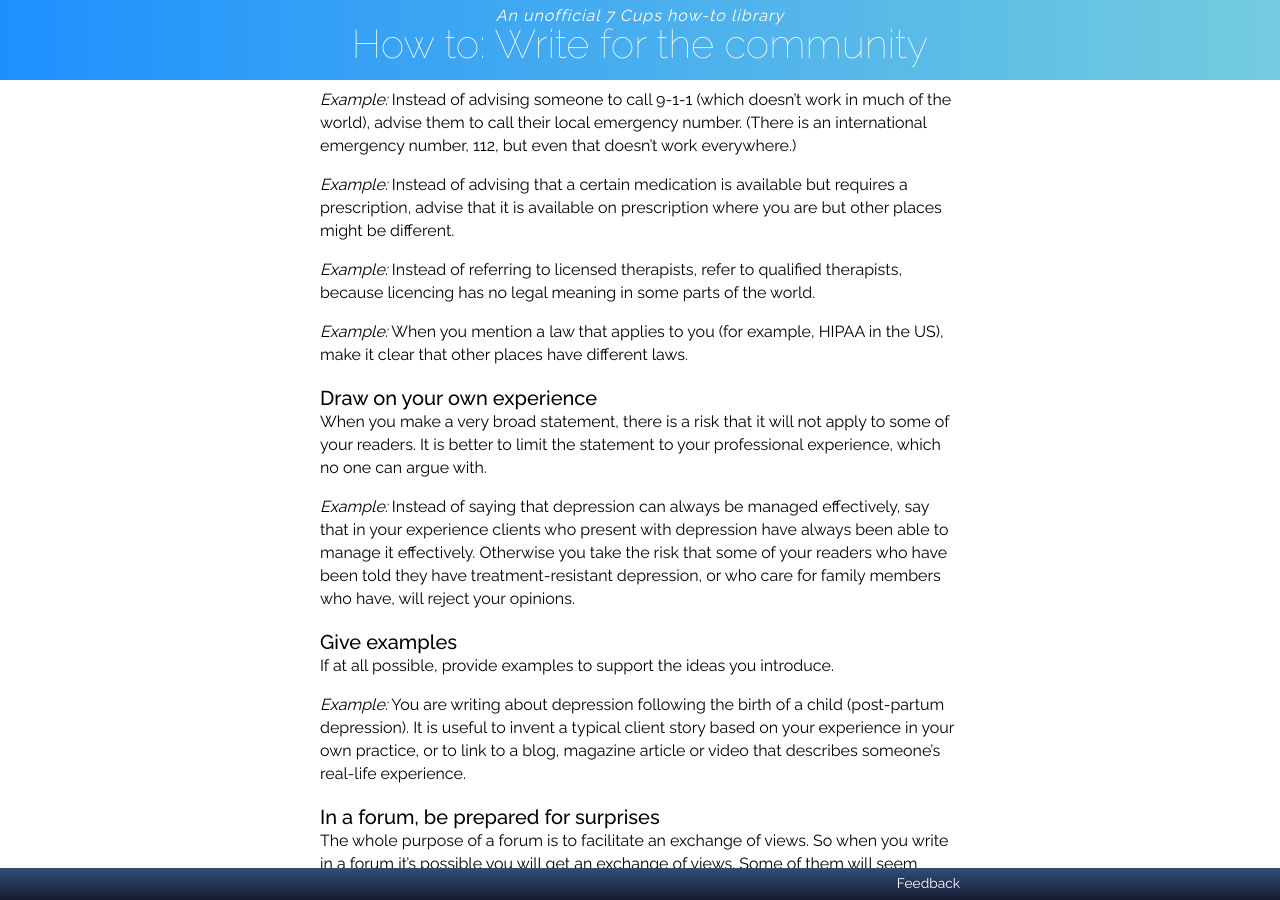
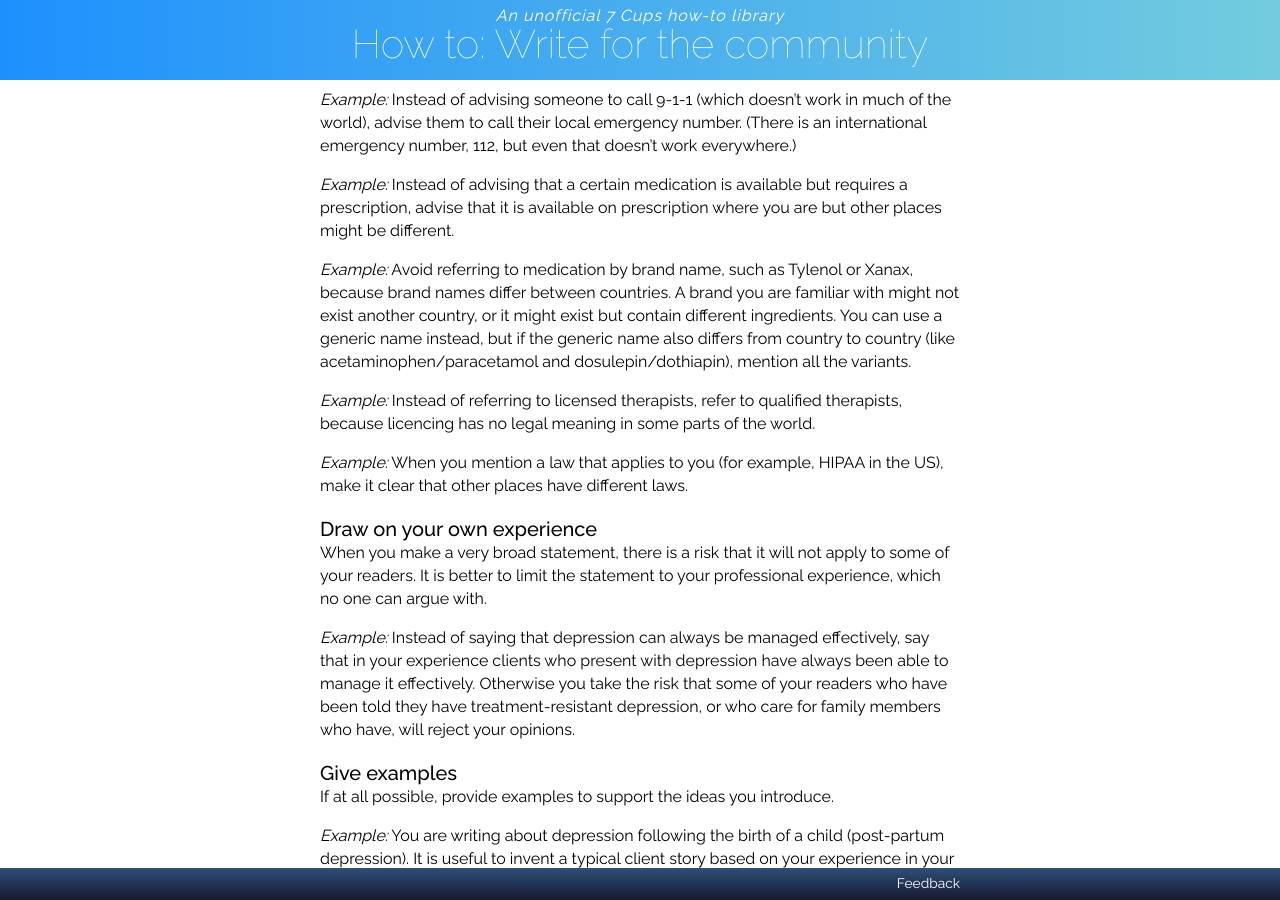
Before and after one commit to RarelyCharlie/rarelycharlie.github.io, a Jekyll site: the page built from _howto/write.md, in a window 1280 px wide and 900 px high, scrolled down 2482 px. Built offline with Jekyll 4.4.1, drawn with Linux system fonts in a browser that asks for light colours.

Commit message:
drugs example

```diff
--- a/_howto/write.md
+++ b/_howto/write.md
@@ -86,6 +86,8 @@ _Example:_ Instead of advising someone to call 9-1-1 (which doesn't work in much
 
 _Example:_ Instead of advising that a certain medication is available but requires a prescription, advise that it is available on prescription where you are but other places might be different.
 
+_Example:_ Avoid referring to medication by brand name, such as Tylenol or Xanax, because brand names differ between countries. A brand you are familiar with might not exist another country, or it might exist but contain different ingredients. You can use a generic name instead, but if the generic name also differs from country to country (like acetaminophen/paracetamol and dosulepin/dothiapin), mention all the variants.
+
 _Example:_ Instead of referring to licensed therapists, refer to qualified therapists, because licencing has no legal meaning in some parts of the world.
 
 _Example:_ When you mention a law that applies to you (for example, HIPAA in the US), make it clear that other places have different laws.
```
